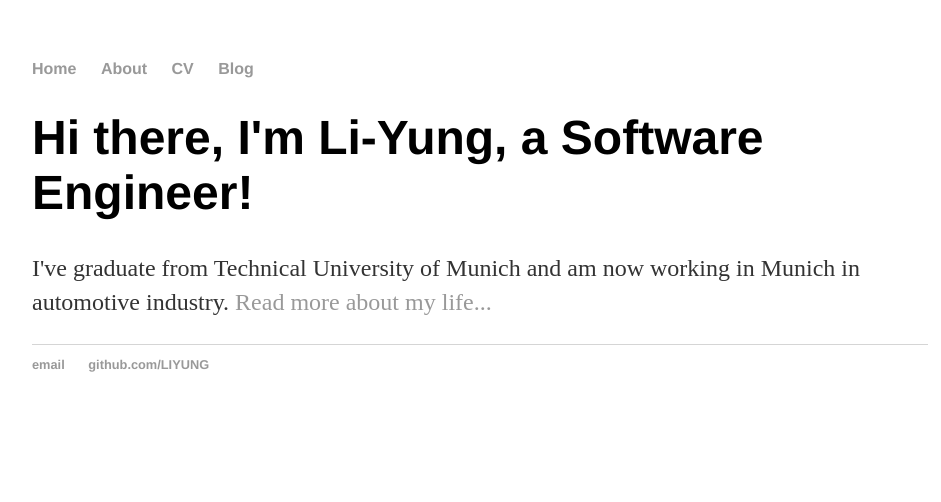
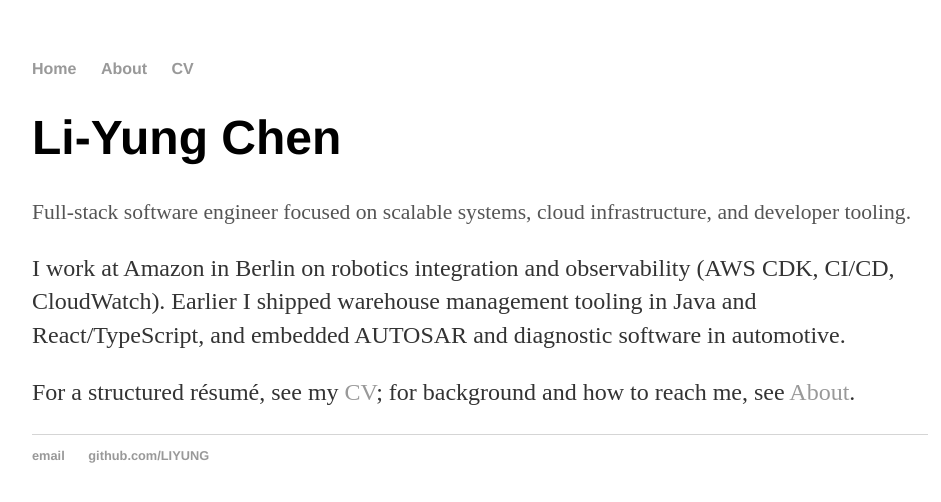
Before and after one commit to LIYUNG/LIYUNG.github.io, a Jekyll site: the page built from index.html, in a window 1280 px wide. Shown: the top 502 px of the page, without its empty margins (160-1101 px from the left). Built offline with Jekyll 4.4.1, drawn with Linux system fonts in a browser that asks for light colours.

Commit message:
init commit

```diff
--- a/_config.yml
+++ b/_config.yml
@@ -1,3 +1,5 @@
-name: Li-Yung Chen, a Software Engineer
+title: Li-Yung Chen — Software Engineer
+description: Résumé and profile — full-stack, AWS, Berlin.
+name: Li-Yung Chen — Software Engineer
 markdown: kramdown
 theme: jekyll-theme-cayman
--- a/_layouts/default.html
+++ b/_layouts/default.html
@@ -1,17 +1,17 @@
 <!DOCTYPE html>
-	<html>
+<html lang="en">
 		<head>
+			<meta charset="utf-8">
+			<meta name="viewport" content="width=device-width, initial-scale=1">
 			<title>{{ page.title }}</title>
-			<!-- link to main stylesheet -->
 			<link rel="stylesheet" type="text/css" href="/css/main.css">
 		</head>
 		<body>
 			<nav>
 	    		<ul>
 	        		<li><a href="/">Home</a></li>
-		        	<li><a href="/about">About</a></li>
-	        		<li><a href="/cv">CV</a></li>
-	        		<li><a href="/blog">Blog</a></li>
+		        	<li><a href="/about/">About</a></li>
+	        		<li><a href="/cv/">CV</a></li>
 	    		</ul>
 			</nav>
 			<div class="container">
--- a/css/main.css
+++ b/css/main.css
@@ -41,3 +41,88 @@ ul.posts {
 ul.posts li {
     list-style: none;
 }
+
+.tagline {
+    font-size: 1.35em;
+    color: #555;
+}
+.muted {
+    color: #666;
+    font-size: 1em;
+}
+.about h2,
+.cv h2 {
+    font-size: 1.75em;
+    margin-top: 1.25em;
+    margin-bottom: 0.35em;
+}
+.cv h3 {
+    font-size: 1.2em;
+    margin-bottom: 0.15em;
+}
+.contacts li {
+    font-size: 1.25em;
+    line-height: 1.5;
+}
+.cv .cv-summary {
+    font-size: 1.25em;
+    line-height: 1.45;
+}
+.cv-contact {
+    margin: 1rem 0 0;
+}
+.cv-contact dt {
+    font-weight: bold;
+    margin-top: 0.65em;
+    font-size: 0.95em;
+    color: #444;
+}
+.cv-contact dd {
+    margin: 0.15em 0 0;
+    padding: 0;
+    font-size: 1.1em;
+}
+.cv-section ul {
+    font-size: 1.15em;
+    line-height: 1.45;
+}
+.cv-role {
+    margin-bottom: 1.5rem;
+}
+.cv-date,
+.cv-role .cv-place {
+    color: #555;
+}
+.cv-date {
+    margin: -0.2em 0 0.5em;
+    font-size: 1em;
+}
+.cv-place {
+    font-weight: normal;
+}
+.cv-title {
+    font-weight: bold;
+}
+.cv-grid {
+    display: grid;
+    gap: 1.5rem;
+}
+@media (min-width: 640px) {
+    .cv-grid {
+        grid-template-columns: 1fr 1fr;
+    }
+}
+.cv-skills dt {
+    font-weight: bold;
+    margin-top: 0.75em;
+    font-size: 1.05em;
+}
+.cv-skills dd {
+    margin: 0.25em 0 0;
+    font-size: 1.1em;
+    line-height: 1.45;
+}
+.cv-updated {
+    margin-top: 2.5rem;
+    font-size: 0.95em;
+}
--- a/index.html
+++ b/index.html
@@ -1,8 +1,10 @@
 ---
 layout: default
-title: Li-Yung Chen, A Software Engineer
+title: Li-Yung Chen — Software Engineer
 ---
 <div class="blurb">
-	<h1>Hi there, I'm Li-Yung, a Software Engineer!</h1>
-	<p>I've graduate from Technical University of Munich and am now working in Munich in automotive industry. <a href="/about">Read more about my life...</a></p>
-</div><!-- /.blurb -->
+	<h1>Li-Yung Chen</h1>
+	<p class="tagline">Full-stack software engineer focused on scalable systems, cloud infrastructure, and developer tooling.</p>
+	<p>I work at Amazon in Berlin on robotics integration and observability (AWS CDK, CI/CD, CloudWatch). Earlier I shipped warehouse management tooling in Java and React/TypeScript, and embedded AUTOSAR and diagnostic software in automotive.</p>
+	<p>For a structured résumé, see my <a href="/cv/">CV</a>; for background and how to reach me, see <a href="/about/">About</a>.</p>
+</div>
```
Also changed, not shown: about/index.html (+15 -39 lines), cv/index.html (added, +145 -0 lines).
